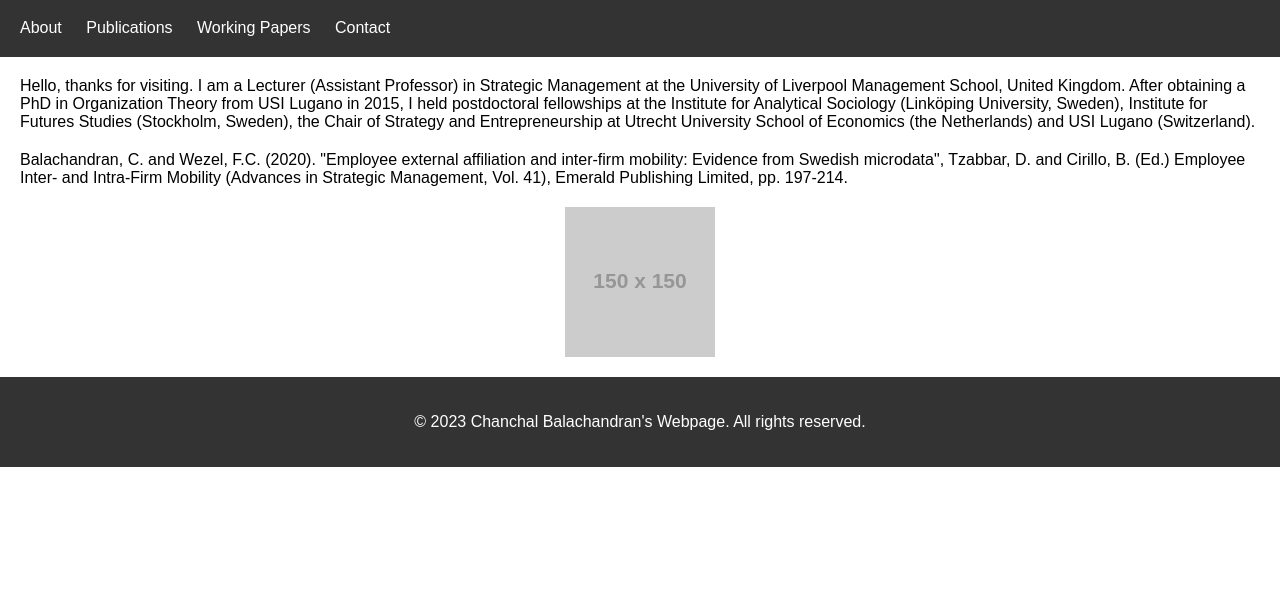
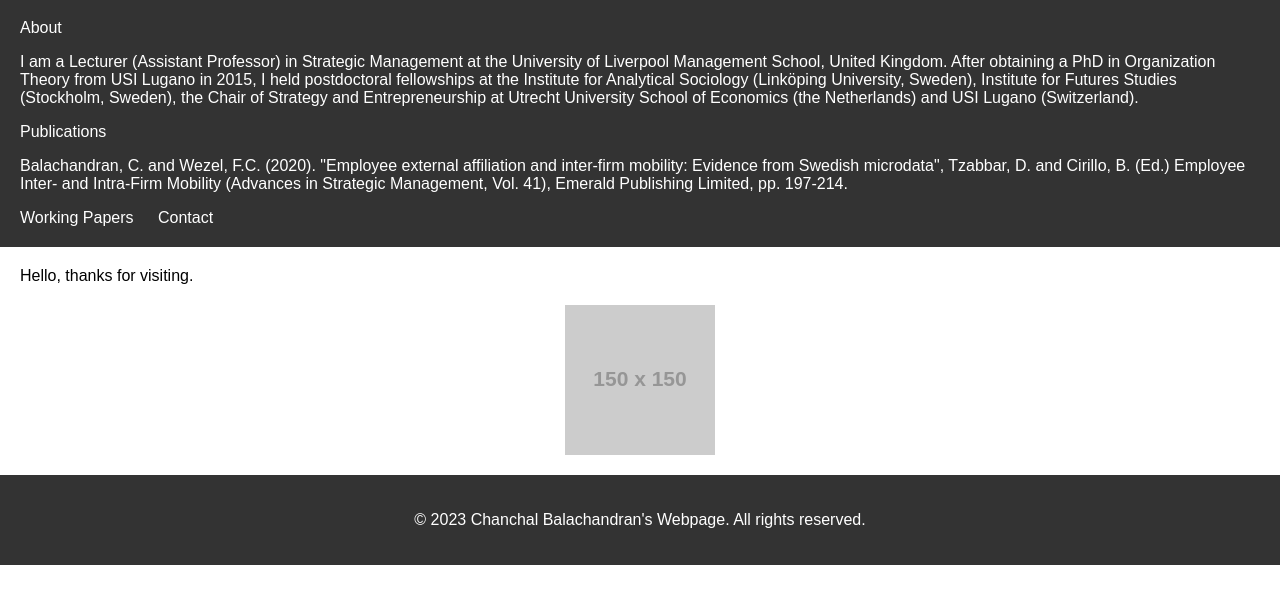
Before and after one commit to Balachac/my-webpage, a plain HTML site: page index.html in a window 1280 px wide. Shown: the part 81-684 px from the top of the page. Drawn offline with Linux system fonts and the light colour scheme; placeholder pictures from the web are drawn by us.

Commit message:
Update index.html

```diff
--- a/index.html
+++ b/index.html
@@ -10,7 +10,17 @@
 		<nav>
 			<ul>
 				<li><a href="#">About</a></li>
+				<p>
+			I am a Lecturer (Assistant Professor) in Strategic Management at the University of Liverpool Management School, United Kingdom.
+			After obtaining a PhD in Organization Theory from USI Lugano in 2015, I held postdoctoral fellowships at
+			the Institute for Analytical Sociology (Linköping University, Sweden),
+			Institute for Futures Studies (Stockholm, Sweden),
+			the Chair of Strategy and Entrepreneurship at Utrecht University School of Economics (the Netherlands)
+			and USI Lugano (Switzerland).</p>
 				<li><a href="#">Publications</a></li>
+				<p> Balachandran, C. and Wezel, F.C. (2020). "Employee external affiliation and inter-firm mobility: Evidence from Swedish microdata",
+			Tzabbar, D. and Cirillo, B. (Ed.) Employee Inter- and Intra-Firm Mobility (Advances in Strategic Management, Vol. 41),
+			Emerald Publishing Limited, pp. 197-214.</p>
 				<li><a href="#">Working Papers</a></li>
 				<li><a href="#">Contact</a></li>
 			</ul>
@@ -18,27 +28,10 @@
 	</header>
 
 	<main>
-		<About>
-		<p> Hello, thanks for visiting.
-			I am a Lecturer (Assistant Professor) in Strategic Management at the University of Liverpool Management School, United Kingdom.
-			After obtaining a PhD in Organization Theory from USI Lugano in 2015, I held postdoctoral fellowships at
-			the Institute for Analytical Sociology (Linköping University, Sweden),
-			Institute for Futures Studies (Stockholm, Sweden),
-			the Chair of Strategy and Entrepreneurship at Utrecht University School of Economics (the Netherlands)
-			and USI Lugano (Switzerland).</p>
-		</About>
+	<p> Hello, thanks for visiting. </p>
+			<img src="https://via.placeholder.com/150" alt="Placeholder Image">
 	</main>
-
-	<main>
-		<Publications>
-		<p> Balachandran, C. and Wezel, F.C. (2020). "Employee external affiliation and inter-firm mobility: Evidence from Swedish microdata",
-			Tzabbar, D. and Cirillo, B. (Ed.) Employee Inter- and Intra-Firm Mobility (Advances in Strategic Management, Vol. 41),
-			Emerald Publishing Limited, pp. 197-214.</p>
-		</Publications>
-	</main>
-
-		<img src="https://via.placeholder.com/150" alt="Placeholder Image">
-	<footer>
+		<footer>
 		<p>&copy; 2023 Chanchal Balachandran's Webpage. All rights reserved.</p>
 	</footer>
 </body>
```
